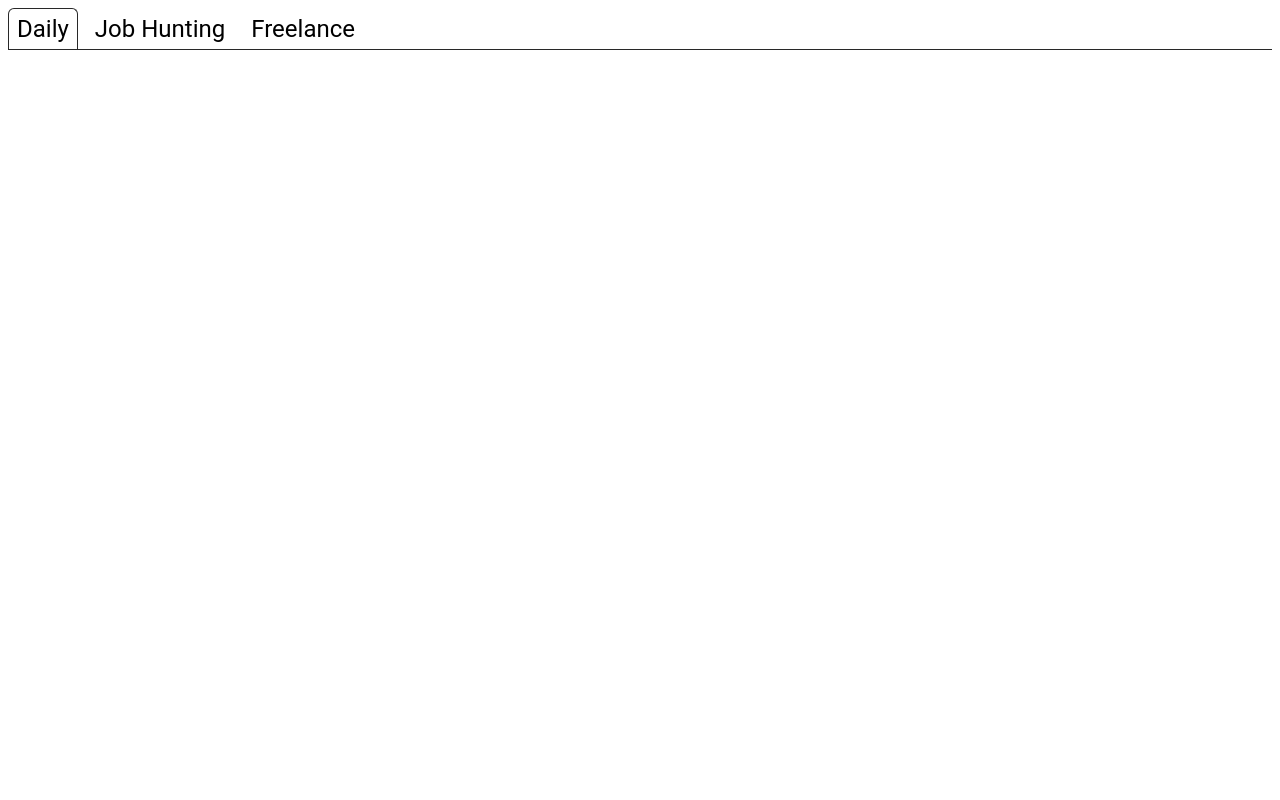
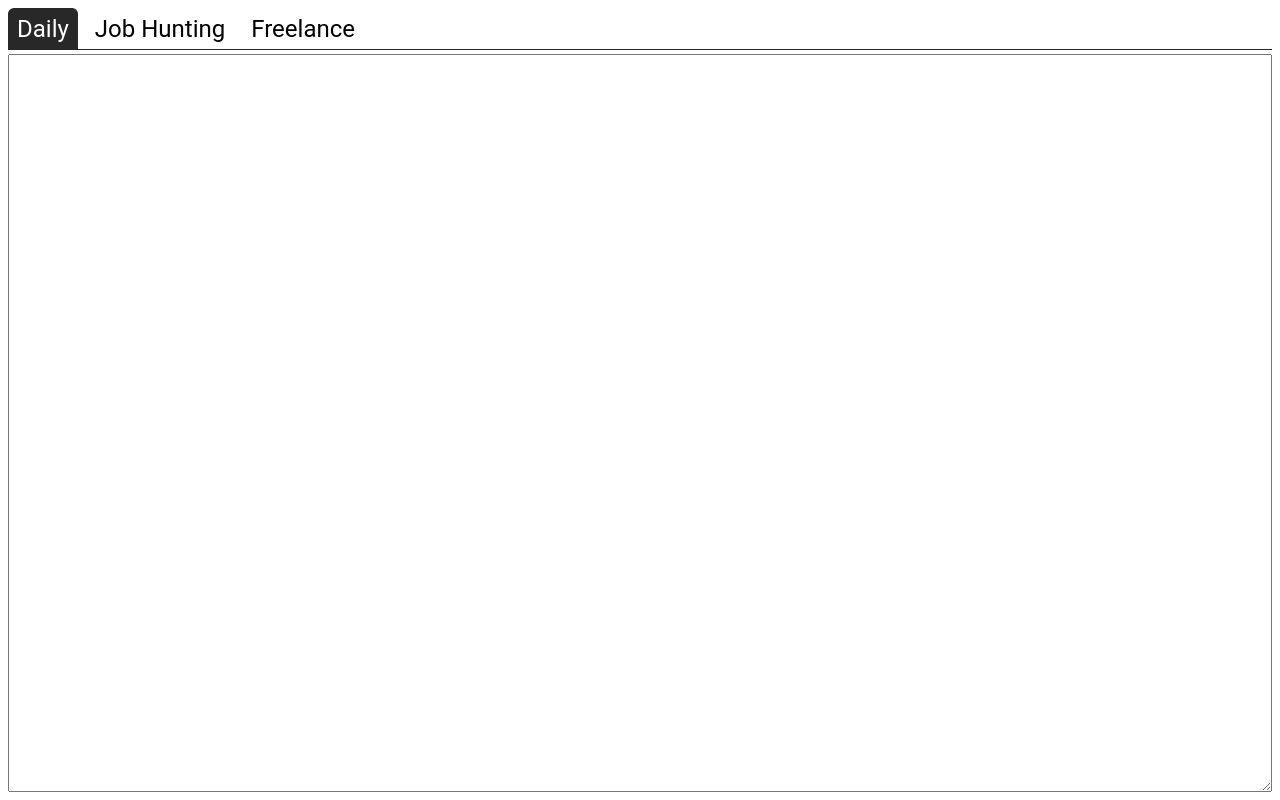
Before and after one commit to jdc-cunningham/jobless-arc, a React (Create React App) app in the folder desktop-wrapper/app/: page / in a window 1280 px wide. Built offline with nearby package versions, Linux system fonts and the light colour scheme.

Commit message:
working daily tab

```diff
--- a/desktop-wrapper/app/src/App.css
+++ b/desktop-wrapper/app/src/App.css
@@ -7,3 +7,8 @@
   height: 100vh;
   padding: 0.5rem;
 }
+
+.App__body {
+  width: 100%;
+  flex: 1;
+}
--- a/desktop-wrapper/app/src/App.js
+++ b/desktop-wrapper/app/src/App.js
@@ -1,6 +1,7 @@
 import { useState, useEffect } from 'react';
 import './App.css';
 import TabbedHeader from './components/tabbed-header/tabbed-header';
+import Daily from './components/body/daily/daily';
 
 const App = () => {
   const tabs = {
@@ -10,6 +11,24 @@ const App = () => {
   };
 
   const [activeTab, setActiveTab] = useState('daily');
+  const [text, setText] = useState('');
+
+  const getAppBody = () => {
+    if (activeTab === 'daily') {
+      return <Daily text={text} setText={setText} />
+    }
+  }
+
+  useEffect(() => {
+    if (text) {
+      localStorage.setItem('daily-text', text);
+    }
+  }, [text])
+
+  useEffect(() => {
+    const dailyText = localStorage.getItem('daily-text') || '';
+    setText(dailyText);
+  }, []);
 
   return (
     <div className="App">
@@ -18,6 +37,9 @@ const App = () => {
         activeTab={activeTab}
         setActiveTab={setActiveTab}
       />
+      <div className="App__body">
+        {getAppBody()}
+      </div>
     </div>
   );
 }
--- a/desktop-wrapper/app/src/components/body/daily/daily.css
+++ b/desktop-wrapper/app/src/components/body/daily/daily.css
@@ -0,0 +1,13 @@
+.Daily {
+  width: 100%;
+  height: 100%;
+  padding-top: 0.25rem;
+}
+
+.Daily__textarea {
+  width: 100%;
+  height: 100%;
+  font-size: 1.25rem;
+  padding: 0.5rem;
+  outline: none;
+}
--- a/desktop-wrapper/app/src/components/body/daily/daily.js
+++ b/desktop-wrapper/app/src/components/body/daily/daily.js
@@ -2,7 +2,11 @@ import { useState, useEffect } from 'react';
 import './daily.css';
 
 const Daily = (props) => {
+  const { text, setText } = props;
 
+  return <div className="Daily">
+    <textarea className="Daily__textarea" value={text} onChange={(e) => setText(e.target.value)}/>
+  </div>
 }
 
 export default Daily;
--- a/desktop-wrapper/app/src/components/tabbed-header/tabbed-header.css
+++ b/desktop-wrapper/app/src/components/tabbed-header/tabbed-header.css
@@ -23,6 +23,8 @@
   border-right: 1px solid #282828;
   border-top-left-radius: 6px;
   border-top-right-radius: 6px;
+  background-color: #282828;
+  color: white;
 }
 
 .tabbed-header__tab:not(:first-of-type) {
--- a/desktop-wrapper/app/src/components/tabbed-header/tabbed-header.js
+++ b/desktop-wrapper/app/src/components/tabbed-header/tabbed-header.js
@@ -5,8 +5,9 @@ const TabbedHeader = (props) => {
   const { tabs, activeTab, setActiveTab } = props;
 
   return <div className="tabbed-header">
-    {Object.keys(tabs).map(tab => (
+    {Object.keys(tabs).map((tab, index) => (
       <div
+        key={index}
         className={`tabbed-header__tab ${tab === activeTab ? 'active' : ''}`}
         onClick={() => setActiveTab(tab)}
       >
```
Also changed, not shown: 1 other file (tests, documents, lock files or other folders).
